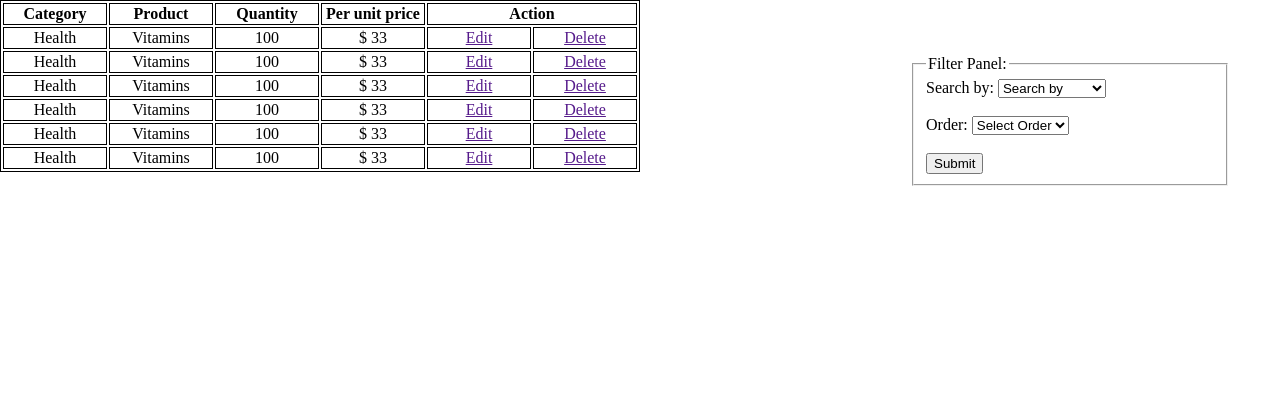
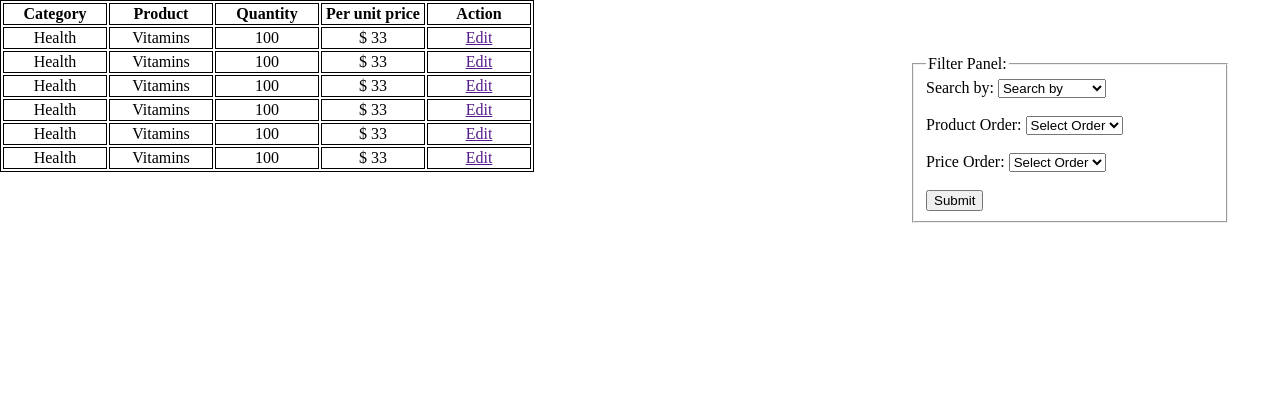
Before and after one commit to Jun-Wee/Sales-Reporting-and-Prediction-System, a PHP site: page /Project/inventorymodule.php in a window 1280 px wide. Shown: the part 68-488 px from the top of the page. Run offline with PHP 8.4, Linux system fonts and the light colour scheme; the visitor is signed in with stand-in values (Sample User, id 1); data that the repository does not hold is empty.

Commit message:
Update inventorymodule.php

```diff
--- a/Project/inventorymodule.php
+++ b/Project/inventorymodule.php
@@ -36,14 +36,23 @@
             <label for="pname">Product Categories:</label><br>
             <select name="name" id="name">
                 <option value="" disabled selected>Select Categories</option>
+                <option value="all">All</option>
                 <option value="health">Health</option>
                 <option value="personalcare">Personal Care</option>
                 <option value="cosmetics">Cosmetics</option>
+                <option value="babycare">Baby Care</option>
             </select>
         </div>
 
-        <label for="order">Order:</label>
-        <select id="cars" name="cars">
+        <label for="order">Product Order:</label>
+        <select id="product_order" name="product_order">
+        <option value="" disabled selected>Select Order</option>
+        <option value="asc">Ascending</option>
+        <option value="des">Descending</option>
+        </select><br><br>
+
+        <label for="order">Price Order:</label>
+        <select id="price_order" name="price_order">
         <option value="" disabled selected>Select Order</option>
         <option value="asc">Ascending</option>
         <option value="des">Descending</option>
@@ -62,7 +71,8 @@
             <th>Product</th>
             <th>Quantity</th>
             <th>Per unit price</th>
-            <th colspan="2">Action</th>
+            <th>Action</th>
+            <!-- <th colspan="2">Action</th> -->
         </tr>
         <tr>
             <td>Health</td>
@@ -70,7 +80,7 @@
             <td>100</td>
             <td>$ 33</td>
             <td><a href = "" name="">Edit</a></td>
-            <td><a href = "" name="">Delete</a></td>
+            <!-- <td><a href = "" name="">Delete</a></td> -->
         </tr>
         <tr>
             <td>Health</td>
@@ -78,7 +88,7 @@
             <td>100</td>
             <td>$ 33</td>
             <td><a href = "" name="">Edit</a></td>
-            <td><a href = "" name="">Delete</a></td>
+
         </tr>
         <tr>
             <td>Health</td>
@@ -86,7 +96,7 @@
             <td>100</td>
             <td>$ 33</td>
             <td><a href = "" name="">Edit</a></td>
-            <td><a href = "" name="">Delete</a></td>
+
         </tr>
         <tr>
            <td>Health</td>
@@ -94,7 +104,7 @@
             <td>100</td>
             <td>$ 33</td>
             <td><a href = "" name="">Edit</a></td>
-            <td><a href = "" name="">Delete</a></td>
+
         </tr>
         <tr>
            <td>Health</td>
@@ -102,7 +112,7 @@
             <td>100</td>
             <td>$ 33</td>
             <td><a href = "" name="">Edit</a></td>
-            <td><a href = "" name="">Delete</a></td>
+
         </tr>
         <tr>
             <td>Health</td>
@@ -110,7 +120,7 @@
             <td>100</td>
             <td>$ 33</td>
             <td><a href = "" name="">Edit</a></td>
-            <td><a href = "" name="">Delete</a></td>
+
         </tr>
     </table>
 </div>
```
